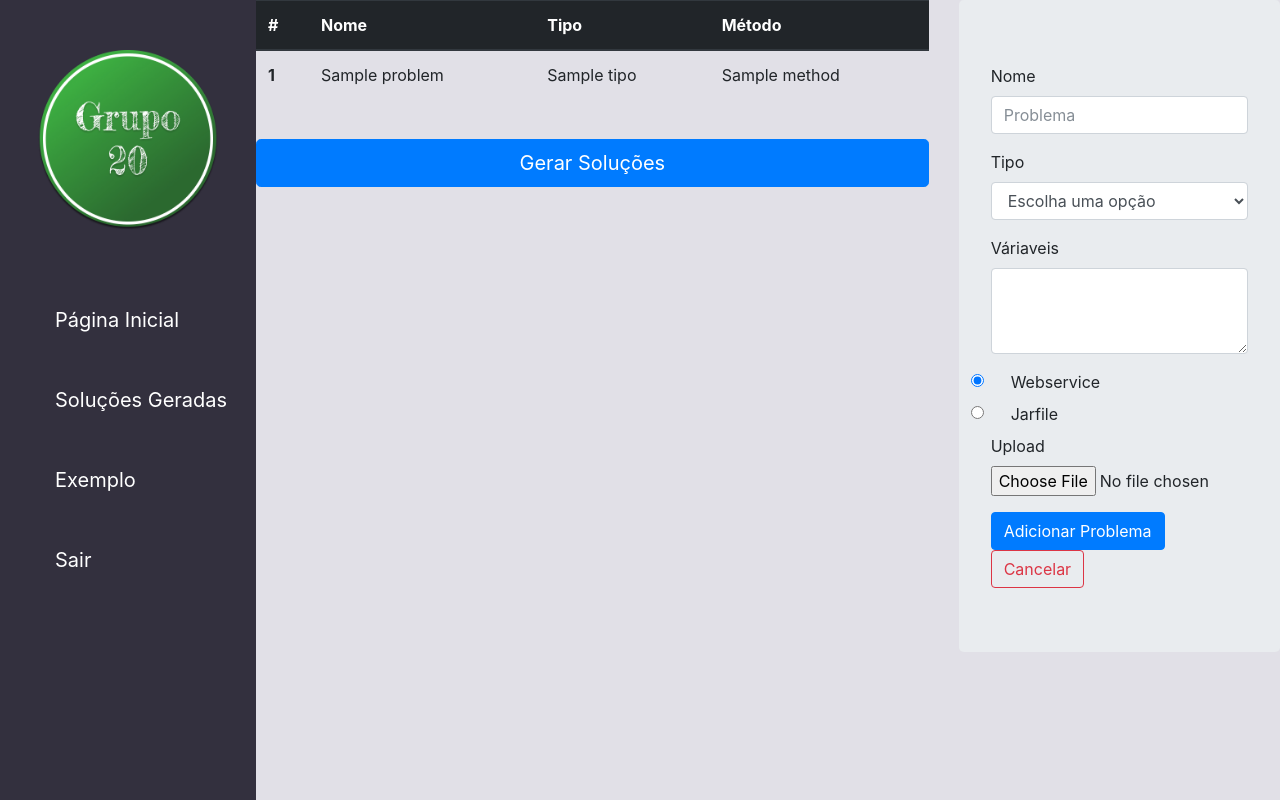
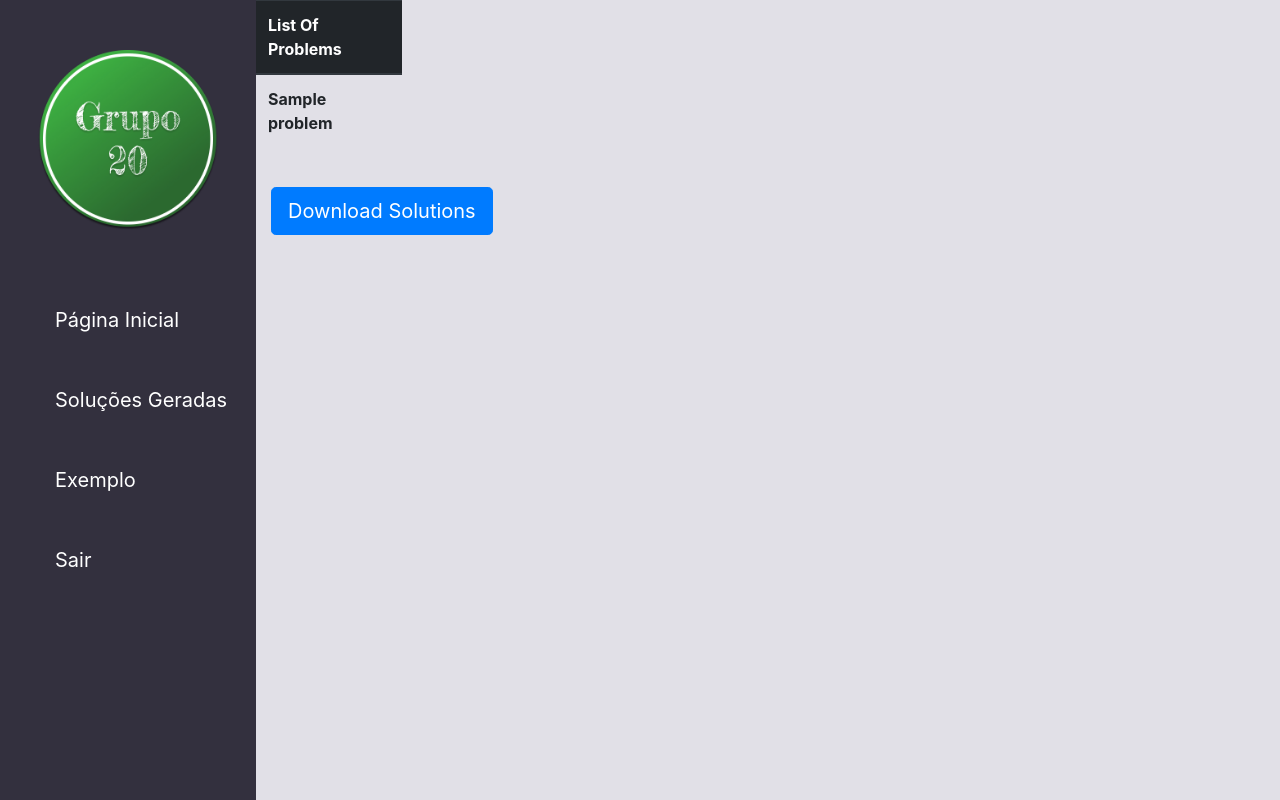
Before and after one commit to tmnf/DigitalConsulting, a Django app: template templates/purchase.html in a window 1280 px wide. Run offline with Django 3.2, Linux system fonts and the light colour scheme; the template is opened without the code that fills it: most values are stand-ins (such as "Sample title", 1, 10 or a date in 2020); lists and menus that the app fills with data are empty; some libraries are stand-ins or nearby versions.

Commit message:
Changed views.py, results.html & purchase.html

```diff
--- a/DigitalPlatform/views.py
+++ b/DigitalPlatform/views.py
@@ -33,7 +33,7 @@ def index(request):
 
 def show_results(request):
     if request.method == 'POST':
-        qualities = [Quality("Teste 123", ["10 50", "13 20"])]  # Vai receber do metodo de integração
+        qualities = [Quality("Teste 123", ["10 50", "13 20"]),Quality("Teste ", ["10", "13"])]  # Vai receber do metodo de integração
 
         context = {'qualities': qualities}
         return render(request, 'results.html', context)
@@ -41,9 +41,10 @@ def show_results(request):
     return render(request, 'index.html')
 
 
+
 def show_purchase(request):
     if request.method == 'POST':
-        qualities = [Quality("Teste 123", ["10 50", "13 20"])]  # Vai receber do metodo de integração
+        qualities = [Quality("Teste 123", ["10 50", "13 20"]),Quality("Teste 123", ["10 50", "13 20"])]  # Vai receber do metodo de integração
 
         context = {'qualities': qualities}
         return render(request, 'purchase.html', context)
--- a/templates/purchase.html
+++ b/templates/purchase.html
@@ -4,79 +4,30 @@
 {% block content %}
     <main>
         <div class="row">
-            <div class="col-8">
+            <div class="col-2">
                 <table class="table table-hover">
                     <thead class="thead-dark">
                     <tr>
-                        <th scope="col">#</th>
-                        <th scope="col">Nome</th>
-                        <th scope="col">Tipo</th>
-                        <th scope="col">Método</th>
+                        <th>List Of Problems</th>
                     </tr>
+
                     </thead>
                     <tbody>
-                    {% for problem in problems %}
+                    {% for quality in qualities %}
                         <tr>
-                            <th>{{ forloop.counter }}</th>
-                            <td>{{ problem.nome }}</td>
-                            <td>{{ problem.tipo }}</td>
-                            <td>{{ problem.method }}</td>
+                            <th>{{ quality.problem }}</th>
                         </tr>
                     {% endfor %}
                     </tbody>
                 </table>
-                <br>
-
-                <form action="{% url 'show_results' %}" method="post">
-                    {% csrf_token %}
-                    <button type="submit" class="btn btn-primary btn-lg btn-block">Gerar Soluções</button>
-                </form>
             </div>
-
-            <div class="col-4">
-                <div class="jumbotron">
-                    <form action="{% url 'index' %}" method="post">
-                        {% csrf_token %}
-                        <div class="form-group">
-                            <label for="nome">Nome</label>
-                            <input type="text" class="form-control" name="nome" placeholder="Problema">
-                        </div>
-                        <div class="form-group">
-                            <label for="tipo">Tipo</label>
-                            <select class="form-control" name="tipo">
-                                <option>Escolha uma opção</option>
-                                <option>Integer</option>
-                                <option>Boolean</option>
-                                <option>Double</option>
-                            </select>
-                        </div>
-                        <div class="form-group">
-                            <label for="variaveis">Váriaveis</label>
-                            <textarea class="form-control" id="variaveis" name="variables" rows="3"></textarea>
-                        </div>
-                        <div class="form-check">
-                            <input class="form-check-input" type="radio" name="webService" id="webService"
-                                   value="opcao1" checked>
-                            <label class="form-check-label" for="webService">
-                                Webservice
-                            </label>
-                        </div>
-                        <div class="form-check">
-                            <input class="form-check-input" type="radio" name="Jarfile" id="Jarfile" value="opcao2">
-                            <label class="form-check-label" for="Jarfile">
-                                Jarfile
-                            </label>
-                        </div>
-                        <div class="form-group">
-                            <label for="upload_Arquivo">Upload</label>
-                            <input type="file" class="form-control-file" id="upload_Arquivo" name="file">
-                        </div>
-
-                        <button type="submit" onclick="addProblem()" class="btn btn-primary">Adicionar Problema</button>
-                        <button type="submit" class="btn btn-outline-danger">Cancelar</button>
-                    </form>
-                </div>
-            </div>
+        </div>
+    <br>
+        <div class="col-2">
+            <form action="{% url 'show_purchase' %}" method="post">
+                {% csrf_token %}
+                <button type="submit" class="btn btn-primary btn-lg">Download Solutions</button>
+            </form>
         </div>
     </main>
 {% endblock content %}
```
Also changed, not shown: templates/results.html (+33 -23 lines).
